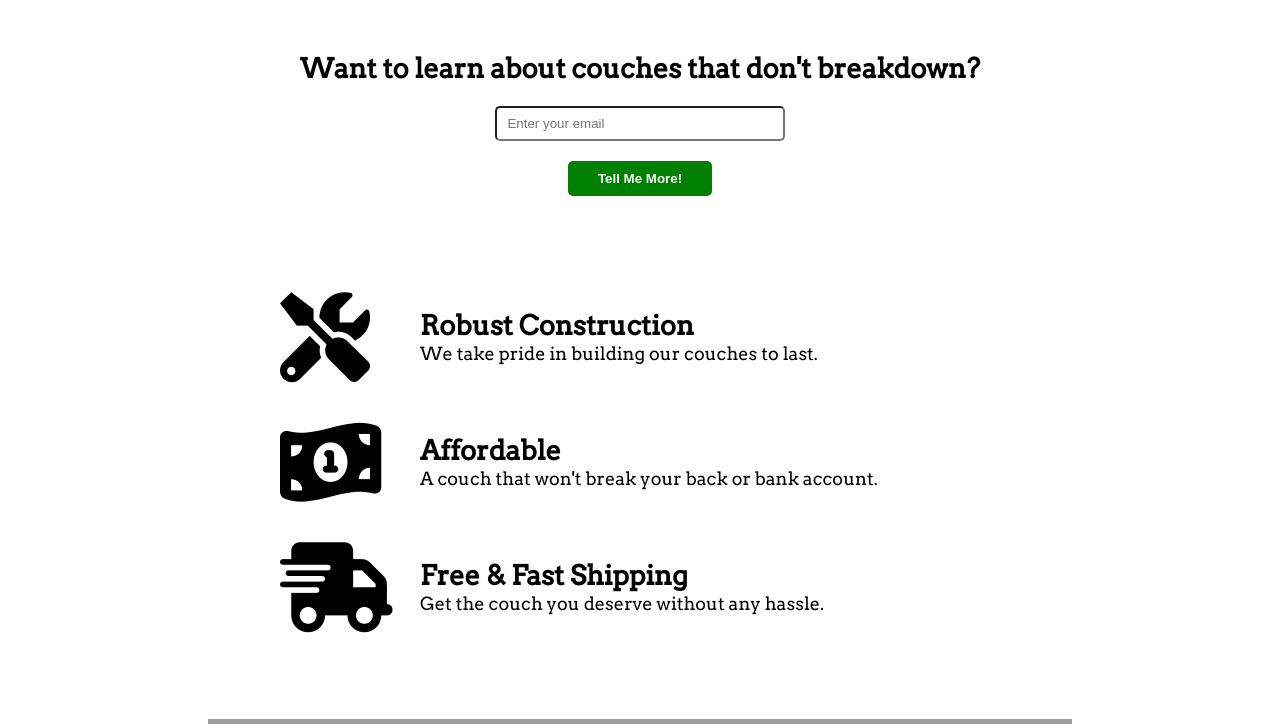
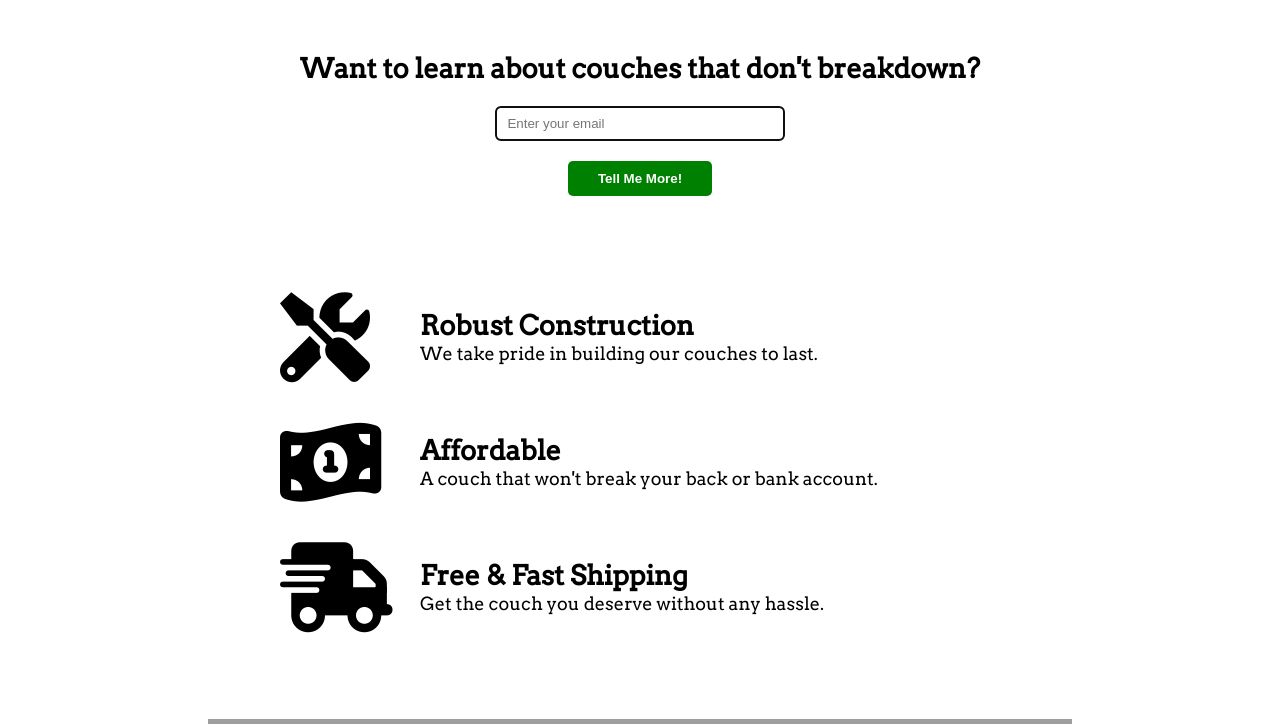
Before and after one commit to StevanFreeborn/freeCodeCamp-Product-Landing-Page, a plain HTML site: page index.html in a window 1280 px wide. Shown: the part 76-800 px from the top of the page. Drawn offline with nearby package versions, Linux system fonts and the light colour scheme; grey boxes are pictures that could not be loaded.

Commit message:
Made focus on email field work again;

```diff
--- a/js/index.js
+++ b/js/index.js
@@ -1,8 +1,5 @@
 window.onload = function() {
     document.getElementById('email').focus();
-};
-
-window.onload = function() {
     document.getElementById('form').addEventListener('submit', function(event) {
         event.preventDefault();
         emailjs.sendForm('gmail-service', 'better-seating-template', this)
```
Also changed, not shown: index.html (line endings or trailing spaces).
